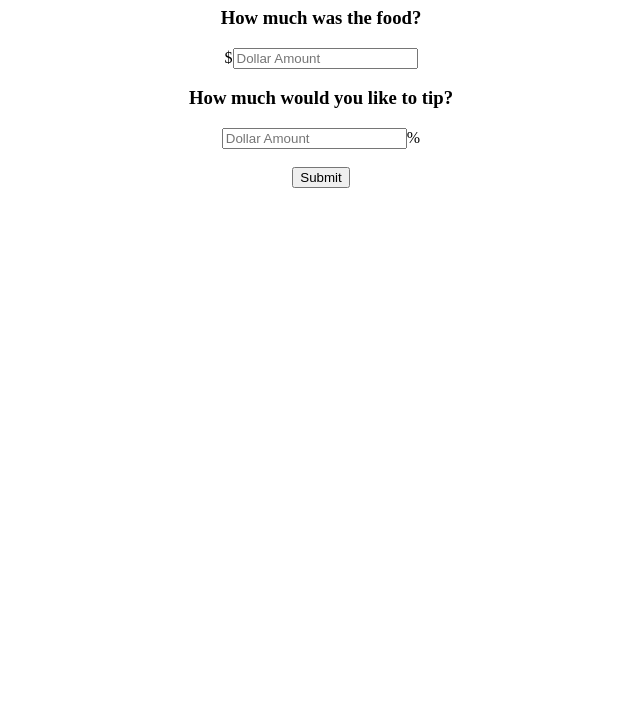
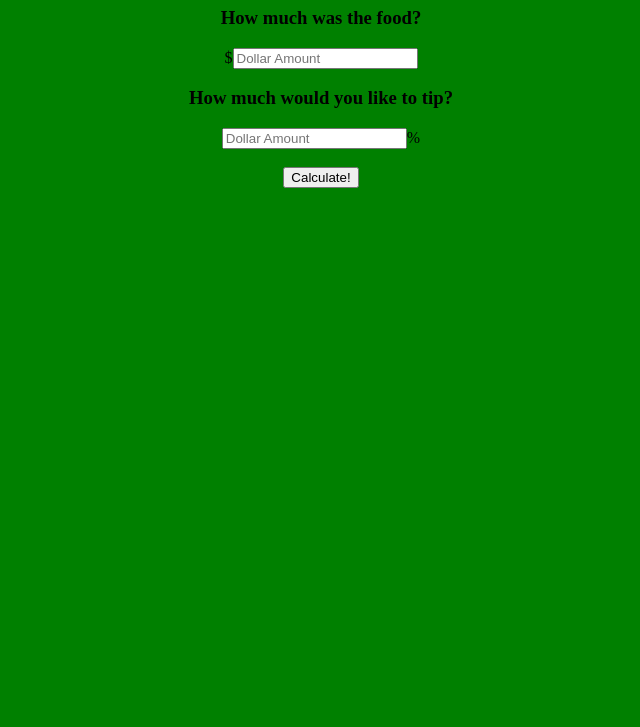
Before and after one commit to connorfrendt/tip-calculator, a plain HTML site: page index.html in a window 1280 px wide. Shown: the part 73-800 px from the top of the page, without its empty margins (319-959 px from the left). Drawn offline with Linux system fonts and the light colour scheme.

Commit message:
tip calculator works, working on getting it to show on page

```diff
--- a/index.css
+++ b/index.css
@@ -1,3 +1,4 @@
 body {
     text-align: center;
+    background: green
 }
--- a/index.html
+++ b/index.html
@@ -9,16 +9,25 @@
 </head>
 <body>
     <h1>Tip Calculator</h1>
-    <form onsubmit="event.preventDefault();">
+    <form id="form" onsubmit="event.preventDefault();">
         <h3>How much was the food?</h3>
-        $<input placeholder="Dollar Amount" type="number"></input>
+        $<input id="foodMoney" placeholder="Dollar Amount" type="number"></input>
+
         <h3>How much would you like to tip?</h3>
-        <input placeholder="Dollar Amount" type="number"></input>%
+        <input id="tipMoney" placeholder="Dollar Amount" type="number"></input>%
+
         <br />
         <br />
-        <button onclick="submitForm()">Submit</button>
 
+        <button onclick="submitButton()">Calculate!</button>
+
+        <p>
+            <div id="total" class="total">
+            </div>
+        </p>
     </form>
+
+
     <script src="index.js"></script>
 </body>
 </html>
--- a/index.js
+++ b/index.js
@@ -1,3 +1,15 @@
-function submitForm() {
-    console.log('Form submitted!');
+var submitForm = document.getElementById('form');
+
+
+function submitButton() {
+    var foodCost = submitForm.elements['foodMoney'].value;
+    var tipCost = submitForm.elements['tipMoney'].value
+    var total = Number(((tipCost / 100) * foodCost)) + Number(foodCost);
+    console.log(total);
+
+    var total = document.getElementById('total');
+    var cost = document.createElement('div');
+    cost.className = 'cost';
+    total.appendChild(cost);
+
 }
```
